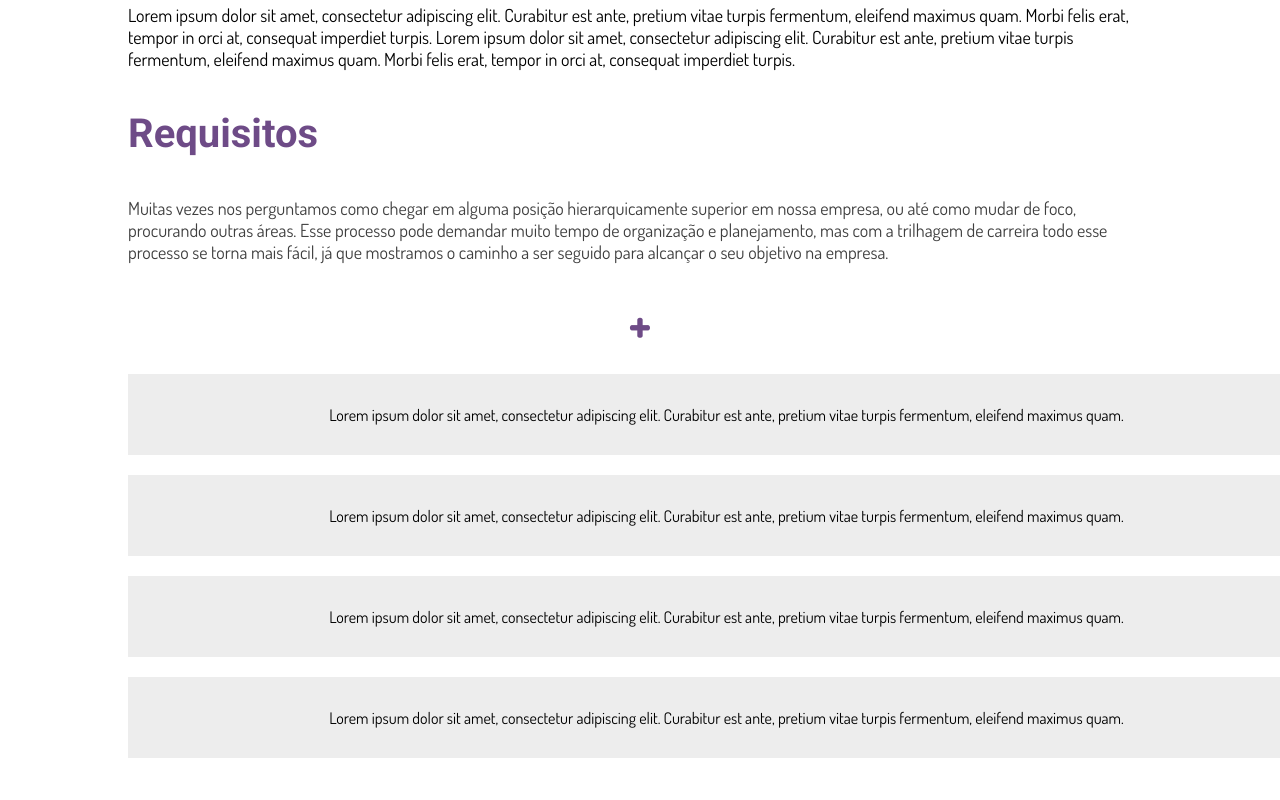
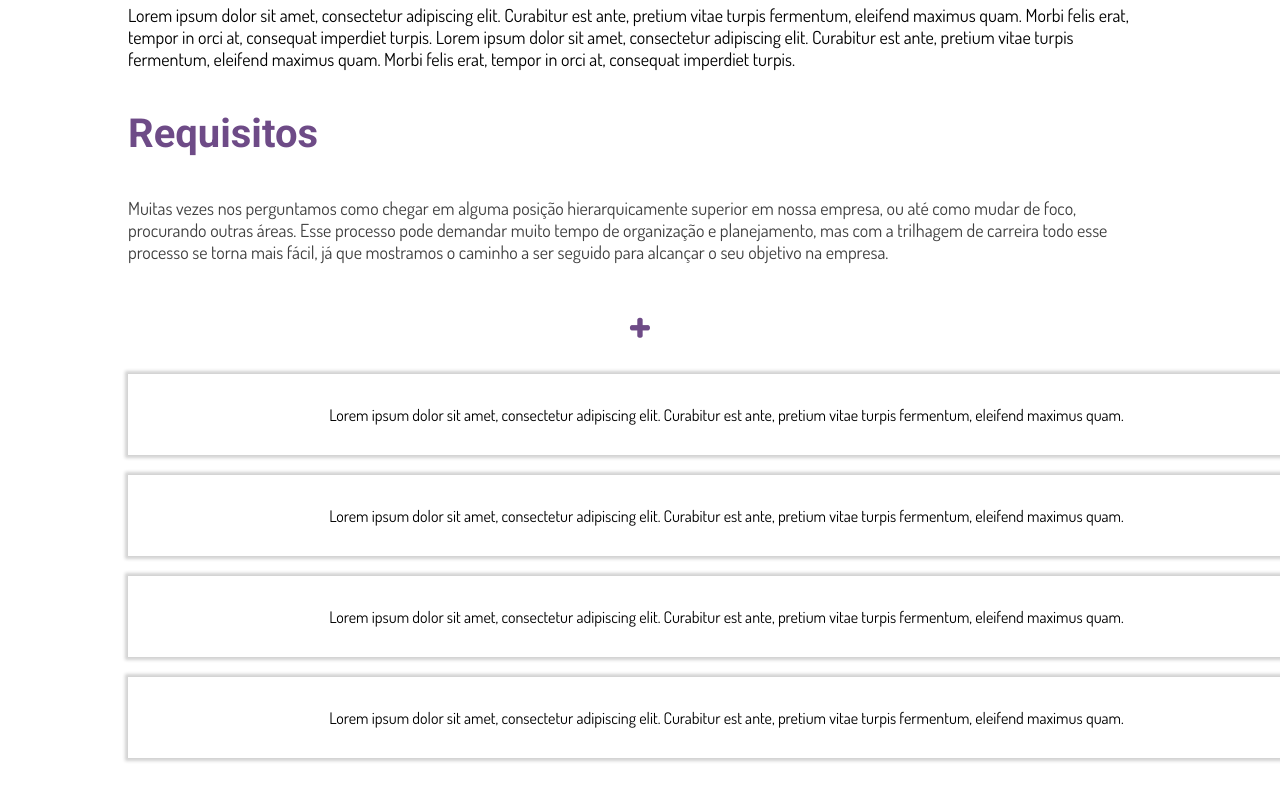
Before and after one commit to joaovictorpacheco/initzero, a React (Create React App) app: page /etapas in a window 1280 px wide. Shown: the part 406-1206 px from the top of the page. Built offline with nearby package versions, Linux system fonts and the light colour scheme.

Commit message:
Alteracoes

```diff
--- a/src/pages/Etapas/etapas.css
+++ b/src/pages/Etapas/etapas.css
@@ -74,17 +74,20 @@
 }
 .box1{
     width: 1197px;
+    box-shadow: 0px 0px 3px 3px rgb(50 50 50 / 22%);
     height: 81px;
-    background-color: #EDEDED;
+    background-color: white;
     margin-top: 20px;
     display: flex;
     align-items: center;
     justify-content: center;
 }
 .box2{
+    box-shadow: 0px 0px 3px 3px rgb(50 50 50 / 22%);
+
     width: 1197px;
     height: 81px;
-    background-color: #EDEDED;
+    background-color: white;
     margin-top: 20px;
     display: flex;
     align-items: center;
@@ -94,7 +97,8 @@
 .box3{
     width: 1197px;
     height: 81px;
-    background-color: #EDEDED;
+    background-color: white;
+    box-shadow: 0px 0px 3px 3px rgb(50 50 50 / 22%);
     margin-top: 20px;
     display: flex;
     align-items: center;
@@ -104,7 +108,8 @@
 .box4{
     width: 1197px;
     height: 81px;
-    background-color: #EDEDED;
+    box-shadow: 0px 0px 3px 3px rgb(50 50 50 / 22%);
+    background-color: white;
     margin-top: 20px;
     display: flex;
     align-items: center;
```
